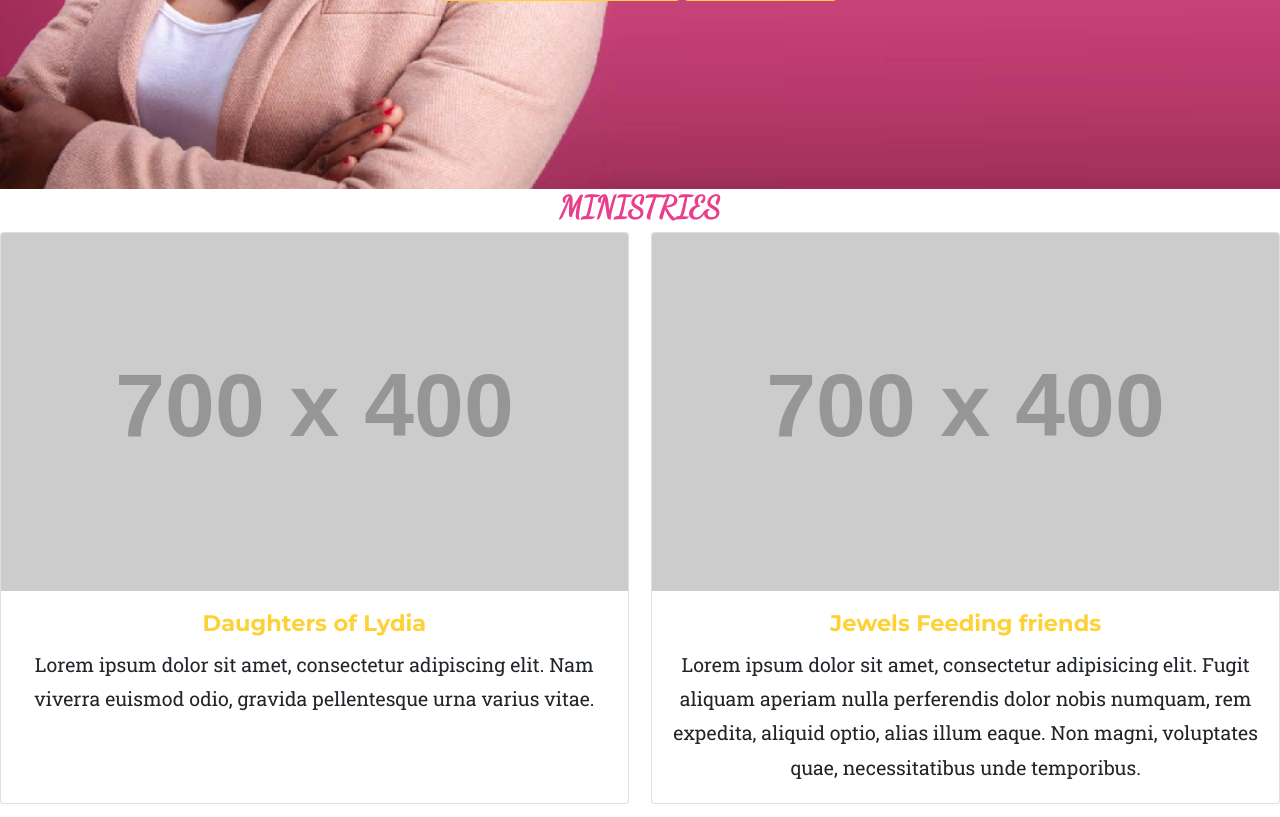
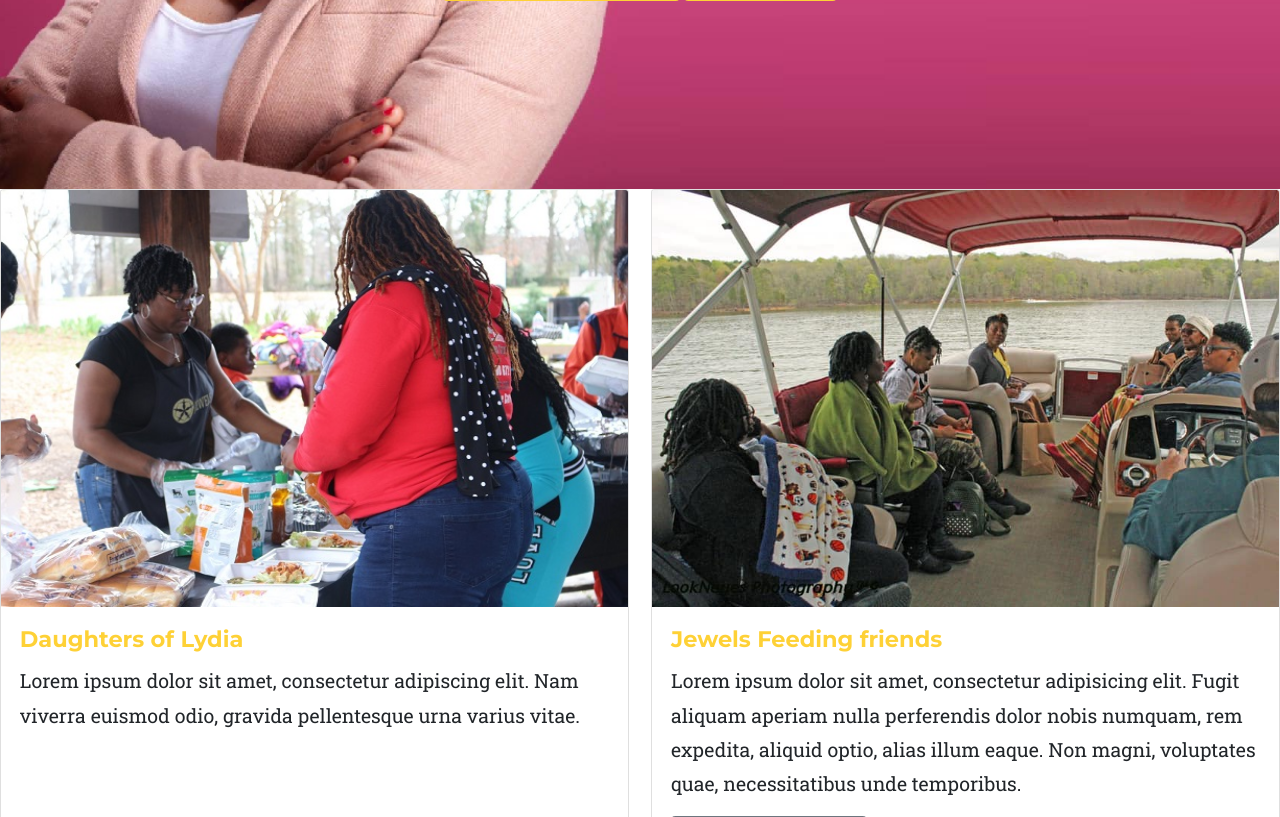
Before and after one commit to lamanaml/jewelsoutreach, a PHP site: page / in a window 1280 px wide. Shown: the part 510-1327 px from the top of the page. Run offline with PHP 8.4, Linux system fonts and the light colour scheme; grey boxes labelled with a size stand in for pictures from a placeholder-image service; some libraries are stand-ins or nearby versions; some web fonts are replaced.

Commit message:
updated cards

```diff
--- a/index.php
+++ b/index.php
@@ -71,16 +71,16 @@
 
         <!-- <section class="page-section" id="services"> -->
             <!-- <div class="container">-->
-                <div class="text-center">
+                <!-- <div class="text-center">
                     <h2 class="section-heading text-uppercase">Ministries</h2>
-                    <!-- <h3 class="section-subheading text-muted">Our networking and outreach ministries connect people who can help with people who need help. </h3> -->
+                    <h3 class="section-subheading text-muted">Our networking and outreach ministries connect people who can help with people who need help. </h3> -->
                 <!-- </div>  -->
 
 
   <div class="row">
     <div class="col-lg-6 mb-4">
       <div class="card h-100">
-        <a href="#"><img class="card-img-top" src="http://placehold.it/700x400" alt=""></a>
+        <a href="lydia.html"><img class="card-img-top" src="assets/img/events/gallery/21.jpg" alt=""></a>
         <div class="card-body">
           <h4 class="card-title">
             <a href="#">Daughters of Lydia</a>
@@ -91,43 +91,32 @@
     </div>
     <div class="col-lg-6 mb-4">
       <div class="card h-100">
-        <a href="#"><img class="card-img-top" src="http://placehold.it/700x400" alt=""></a>
+        <a href="feedingfriends.php"><img class="card-img-top" src="assets/img/events/gallery/1.jpg" alt=""></a>
         <div class="card-body">
           <h4 class="card-title">
             <a href="#">Jewels Feeding friends</a>
           </h4>
           <p class="card-text">Lorem ipsum dolor sit amet, consectetur adipisicing elit. Fugit aliquam aperiam nulla perferendis dolor nobis numquam, rem expedita, aliquid optio, alias illum eaque. Non magni, voluptates quae, necessitatibus unde temporibus.</p>
-        </div>
-      </div>
-    </div>
-    <div class="col-lg-6 mb-4">
-      <div class="card h-100">
-        <a href="#"><img class="card-img-top" src="http://placehold.it/700x400" alt=""></a>
-        <div class="card-body">
-          <h4 class="card-title">
-            <a href="#">Project Three</a>
-          </h4>
-          <p class="card-text">Lorem ipsum dolor sit amet, consectetur adipiscing elit. Nam viverra euismod odio, gravida pellentesque urna varius vitae.</p>
+          <a class="btn btn-secondary btn-xl text-uppercase js-scroll-trigger" href="feedingfriends.php">Learn More</a>
         </div>
       </div>
     </div>
 
-</div>
 
 
-<div class="row" style="height:600px; margin:0px;">
-    <div class="col" style=" background-color: gray; height:400px; height:600px;" > <h2  class="my-3 ">Daughters of Lydia</h2>
+<!-- <div class="row" style="height:600px; margin:0px;">
+    <div class="col" style=" background-color: gray; height:400px; height:600px;" > <h2  class="my-3 ">Daughters of Lydia</h2> -->
         <!-- <p class="text-muted">Women Entrepreneurs coming together for Networking and Collective Philanthropy. We encourage and equip Women Entrepreneurs to build and impact their families, business  and engage in their community by using their gifts, talents and resources all while sharing the love of God. God has called us to be Kingdom Financiers!<br/><br/> -->
-
+<!--
               <a class="btn btn-secondary btn-xl text-uppercase js-scroll-trigger" href="lydia.php">Learn More</a>
-                    </div>
+                    </div> -->
 
 
-    <div class="col" style=" background-color: pink; height:600px;"> <h2 class="my-3">JEWELS Feeding Friends</h2>
+    <!-- <div class="col" style=" background-color: pink; height:600px;"> <h2 class="my-3">JEWELS Feeding Friends</h2> -->
         <!-- <p class="text-muted">We provide solutions for the food insecurities in our community. Jewels Feeding Friends has taken on the mission to help meet needs in our community for men, women, children of all ages and walks of life. Through partnerships, we are able to help combat this growing epidemic of hunger. <br/>     <br/> -->
-         <a class="btn btn-secondary btn-xl text-uppercase js-scroll-trigger" href="feedingfriends.php">Learn More</a>
+         <!-- <a class="btn btn-secondary btn-xl text-uppercase js-scroll-trigger" href="feedingfriends.php">Learn More</a>
                     </div>
-</div>
+</div> -->
 
                 <!-- <div  >
                     <div class="row">
```
